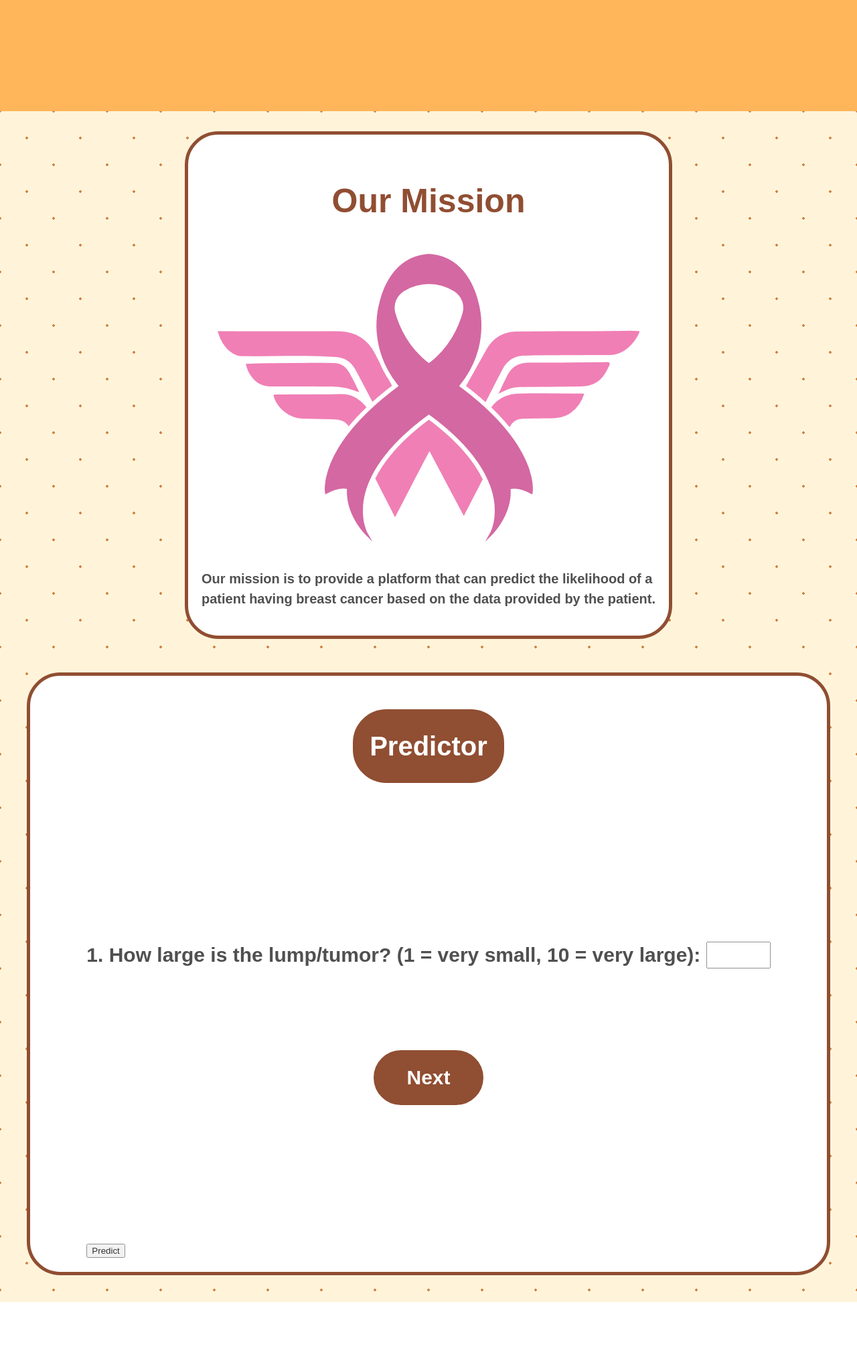
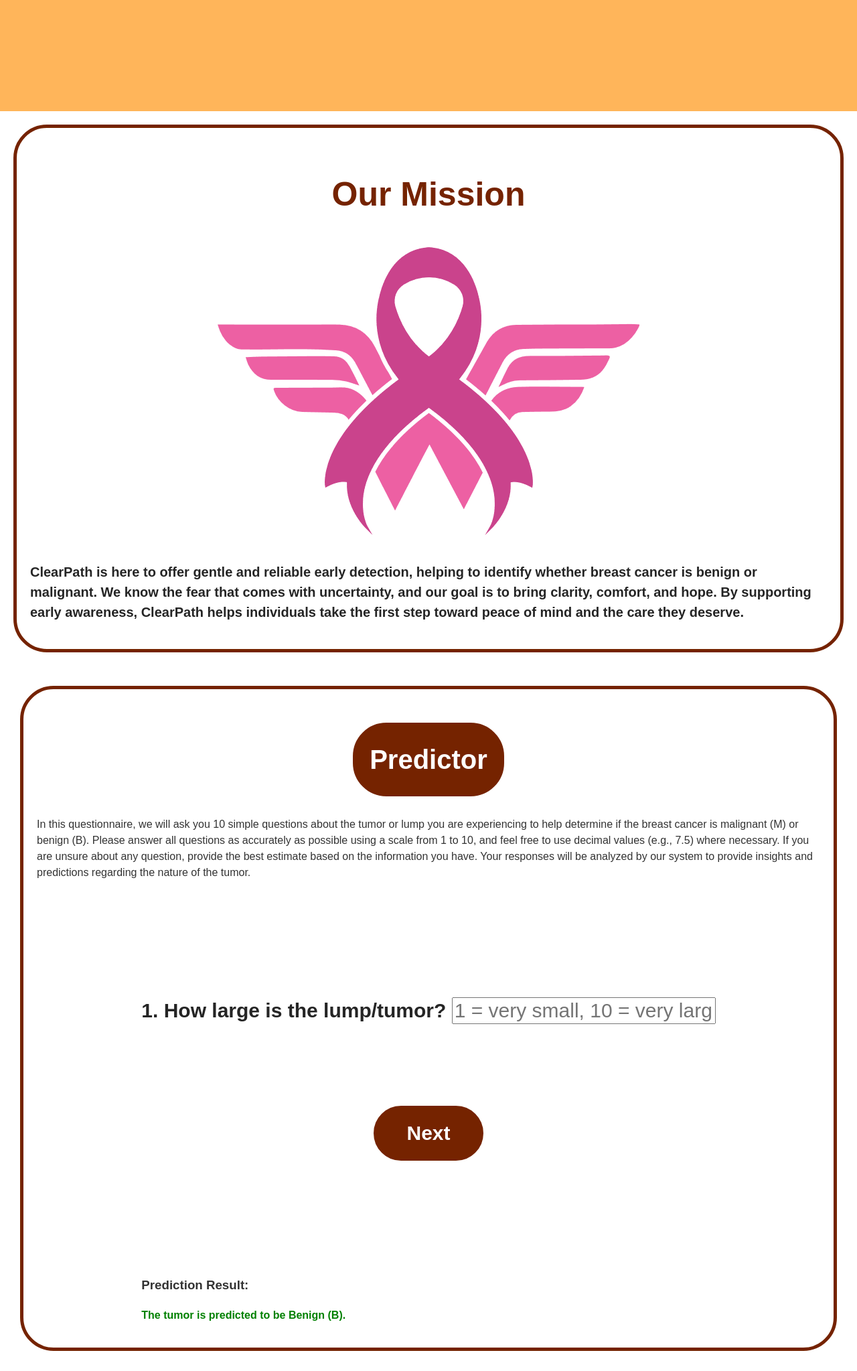
Before and after one commit to MaiwandR/mlmodel_app, a Flask app: template templates/index.html in a window 1280 px wide. Shown: the part 284-2331 px from the top of the page at 67% size. Before the commit the page ends 2228 px from the top, so only its background shows below. Run offline with Flask 3, Linux system fonts and the light colour scheme; the template is opened without the code that fills it: most values are stand-ins (such as "Sample title", 1, 10 or a date in 2020).

Commit message:
Add files via upload

```diff
--- a/templates/index.html
+++ b/templates/index.html
@@ -2,7 +2,7 @@
 <html lang="en">
 <head>
     <title>Breast Cancer Predictor</title>
-    <link href="styles.css" rel="stylesheet" type="text/css" />
+<link href="{{ url_for('static', filename='css/styles.css') }}" rel="stylesheet">
 </head>
 <body>
 
@@ -11,91 +11,173 @@
 
     </div>
 
-
-    <div class="main">
     <div class="mission">
         <div class="container">
             <h2>Our Mission</h2>
             <img src="static/logo.png" alt="">
-                 <p>Our mission is to provide a platform that can predict the likelihood of a <br> patient having breast cancer based on the data provided by the patient.</p>
+            <p class="center-text">
+                ClearPath is here to offer gentle and reliable early detection,
+                helping to identify whether breast cancer is benign or malignant.
+                We know the fear that comes with uncertainty, and our goal is to bring clarity, comfort, and hope.
+                By supporting early awareness, ClearPath helps individuals take the first step toward peace of mind and the care they deserve.
+            </p>
         </div>
     </div>
 
          <div class="predictor">
              <h2>Predictor</h2>
+             <div class = "center-text2">
+             <labe> In this questionnaire, we will ask you 10 simple questions about the tumor or lump you are
+                experiencing to help determine if the breast cancer is malignant (M) or benign (B).
+                Please answer all questions as accurately as possible using a scale from 1 to 10, and feel
+                free to use decimal values (e.g., 7.5) where necessary. If you are unsure about any question,
+                provide the best estimate based on the information you have. Your responses will be analyzed
+                by our system to provide insights and predictions regarding the nature of the tumor.
+             </labe>
+        </div>
              <form method="post" action="{{ url_for('predict') }}">
+                <div class ="container1">
                  <div class="question active" id="btn-1">
-                     <label>1. How large is the lump/tumor? (1 = very small, 10 = very large):</label>
-                     <input type="number" name="feature1" min="1" max="10" required><br>
-                     <button type="button" onclick="nextQuestion(1)">Next</button>
+                     <label>1. How large is the lump/tumor?</label>
+                     <input type="text" name="feature1" min="1" max="10" required placeholder="1 = very small, 10 = very large"><br>
+                     <button type="button" onclick="validateAndNext(1)">Next</button>
+                    </div>
+                 <div class="question" id="btn-2">
+                     <label>2. How rough or uneven does the tumor feel?</label>
+                     <input type="text" name="feature2" min="1" max="10" required placeholder="1 = smooth, 10 = rough"><br>
+                     <button type="button" onclick="previousQuestion(2)">Previous</button>
+                     <button type="button" onclick="validateAndNext(2)">Next</button>
                     </div>
 
-                 <div class="question" id="btn-2">
-                     <label>2. How rough or uneven does the tumor feel? (1 = smooth, 10 = rough):</label>
-                     <input type="number" name="feature2" min="1" max="10" required><br>
-                     <button type="button" onclick="nextQuestion(2)">Next</button>
-                 </div>
 
                  <div class="question" id="btn-3">
-                     <label>3. How compact or dense is the tumor? (1 = soft, 10 = compact and hard):</label>
-                     <input type="number" name="feature3" min="1" max="10" required><br>
-                     <button type="button" onclick="nextQuestion(3)">Next</button>
+                     <label>3. How compact or dense is the tumor?</label>
+                     <input type="text" name="feature3" min="1" max="10" required placeholder="1 = soft, 10 = compact and hard"><br>
+                     <button type="button" onclick="previousQuestion(3)">Previous</button>
+                     <button type="button" onclick="validateAndNext(3)">Next</button>
                  </div>
 
                  <div class="question" id="btn-4">
-                     <label>4. How symmetric is the tumor? (1 = symmetric, 10 = highly asymmetric):</label>
-                     <input type="number" name="feature4" min="1" max="10" required><br>
-                     <button type="button" onclick="nextQuestion(4)">Next</button>
+                     <label>4. How symmetric is the tumor?</label>
+                     <input type="text" name="feature4" min="1" max="10" required placeholder="1 = symmetric, 10 = highly asymmetric"><br>
+                     <button type="button" onclick="previousQuestion(4)">Previous</button>
+                     <button type="button" onclick="validateAndNext(4)">Next</button>
                  </div>
 
                  <div class="question" id="btn-5">
-                     <label>5. How much has the lump/tumor grown or changed over time? (1 = no change, 10 = rapid growth):</label>
-                     <input type="number" name="feature5" min="1" max="10" required><br>
-                     <button type="button" onclick="nextQuestion(5)">Next</button>
+                     <label>5. How much has the lump/tumor grown or changed over time?</label>
+                     <input type="text" name="feature5" min="1" max="10" required  placeholder="1 = no change, 10 = rapid growth"><br>
+                     <button type="button" onclick="previousQuestion(5)">Previous</button>
+                     <button type="button" onclick="validateAndNext(5)">Next</button>
                  </div>
 
                  <div class="question" id="btn-6">
-                     <label>6. How much does the texture vary? (1 = consistent, 10 = highly variable):</label>
-                     <input type="number" name="feature6" min="1" max="10" required><br>
-                     <button type="button" onclick="nextQuestion(6)">Next</button>
+                     <label>6. How much does the texture vary?</label>
+                     <input type="text" name="feature6" min="1" max="10" placeholder= "1 = consistent, 10 = highly variable" required><br>
+                     <button type="button" onclick="previousQuestion(6)">Previous</button>
+                     <button type="button" onclick="validateAndNext(6)">Next</button>
                  </div>
 
                  <div class="question" id="btn-7">
-                     <label>7. How much does the compactness/density vary? (1 = consistent, 10 = highly variable):</label>
-                     <input type="number" name="feature7" min="1" max="10" required><br>
-                     <button type="button" onclick="nextQuestion(7)">Next</button>
+                     <label>7. How much does the compactness/density vary?</label>
+                     <input type="text" name="feature7" min="1" max="10" required placeholder="1 = consistent, 10 = highly variable"><br>
+                     <button type="button" onclick="previousQuestion(7)">Previous</button>
+                     <button type="button" onclick="validateAndNext(7)">Next</button>
                  </div>
 
                  <div class="question" id="btn-8">
-                     <label>8. How much does symmetry change between measurements? (1 = stable, 10 = highly variable):</label>
-                     <input type="number" name="feature8" min="1" max="10" required><br>
-                     <button type="button" onclick="nextQuestion(8)">Next</button>
+                     <label>8. How much does symmetry change between measurements? :</label>
+                     <input type="text" name="feature8" min="1" max="10" required placeholder="1 = stable, 10 = highly variable"><br>
+                     <button type="button" onclick="previousQuestion(8)">Previous</button>
+                     <button type="button" onclick="validateAndNext(8)">Next</button>
                  </div>
 
                  <div class="question" id="btn-9">
-                     <label>9. How noticeable are the indentations on the tumor? (1 = flat, 10 = highly concave):</label>
-                     <input type="number" name="feature9" min="1" max="10" required><br>
-                     <button type="button" onclick="nextQuestion(9)">Next</button>
+                     <label>9. How noticeable are the indentations on the tumor?</label>
+                     <input type="text" name="feature9" min="1" max="10" required placeholder="1 = flat, 10 = highly concave"><br>
+                     <button type="button" onclick="previousQuestion(9)">Previous</button>
+                     <button type="button" onclick="validateAndNext(9)">Next</button>
                  </div>
 
                  <div class="question" id="btn-10">
-                     <label>10. How irregular is the tumor in shape and boundary? (1 = smooth, 10 = highly irregular):</label>
-                     <input type="number" name="feature10" min="1" max="10" required><br>
-                     <button type="button" onclick="nextQuestion(10)">Next</button>
+                     <label>10. How irregular is the tumor in shape and boundary?</label>
+                     <input type="text" name="feature10" min="1" max="10" placeholder="1 = smooth, 10 = highly irregular"required><br>
+                    <button type="button" onclick="previousQuestion(10)">Previous</button>
+                    <button type="button" onclick="showPredict()">Next</button>
                  </div>
 
+
+             <!-- Predict Button (Hidden Until Question 10) -->
+    <div class="question" id="predict-btn" style="display:none;">
+        <div class = "center-text">
+        <div class="button-group">
+            <button type="button" onclick="previousQuestion(11)">Previous</button>
             <button type="submit">Predict</button>
-             </form>
+        </div>
         </div>
     </div>
 
+    <!-- Prediction Result Section (Now Fixed) -->
+    <div id="prediction-result" class="prediction-box" style="display:none;">
+        <h3>Prediction Result:</h3>
+        <p id="prediction-text"></p>
+    </div>
+</div>
+        </div>
+    </form>
+</div>
 
 <script>
+
+    function validateAndNext(current) {
+        const input = document.querySelector(`#btn-${current} input`);
+        const value = parseFloat(input.value);
+
+        if (value >= 1 && value <= 10) {
+            if (current === 10) {
+                showPredict();
+            } else {
+                nextQuestion(current);
+            }
+        } else {
+            alert("Please enter a valid value between 1 and 10. Decimal values are accepted.");
+        }
+    }
+
     function nextQuestion(current) {
         document.getElementById(`btn-${current}`).classList.remove('active');
         document.getElementById(`btn-${current + 1}`).classList.add('active');
     }
+
+    function previousQuestion(current) {
+        document.getElementById(`btn-${current}`).classList.remove('active');
+        document.getElementById(`btn-${current - 1}`).classList.add('active');
+    }
+
+    function showPredict() {
+    document.getElementById('btn-10').classList.remove('active');
+    document.getElementById('predict-btn').style.display = 'block';
+    document.getElementById('prediction-result').style.display = 'block';
+}
+
+
+    document.addEventListener("DOMContentLoaded", function() {
+        const prediction = "{{ prediction }}";
+        const resultDiv = document.getElementById('prediction-result');
+        const resultText = document.getElementById('prediction-text');
+
+        if (prediction) {
+            if (prediction == '1' || prediction == 'M') {
+                resultText.innerHTML = `<strong style="color: red;">The tumor is predicted to be Malignant (M).</strong>`;
+            } else {
+                resultText.innerHTML = `<strong style="color: green;">The tumor is predicted to be Benign (B).</strong>`;
+            }
+
+            resultDiv.style.display = 'block';
+            resultDiv.scrollIntoView({ behavior: 'smooth' });
+        }
+    });
+
 </script>
-
 </body>
 </html>
```
Lines whose indentation alone changed are shown as unchanged.
